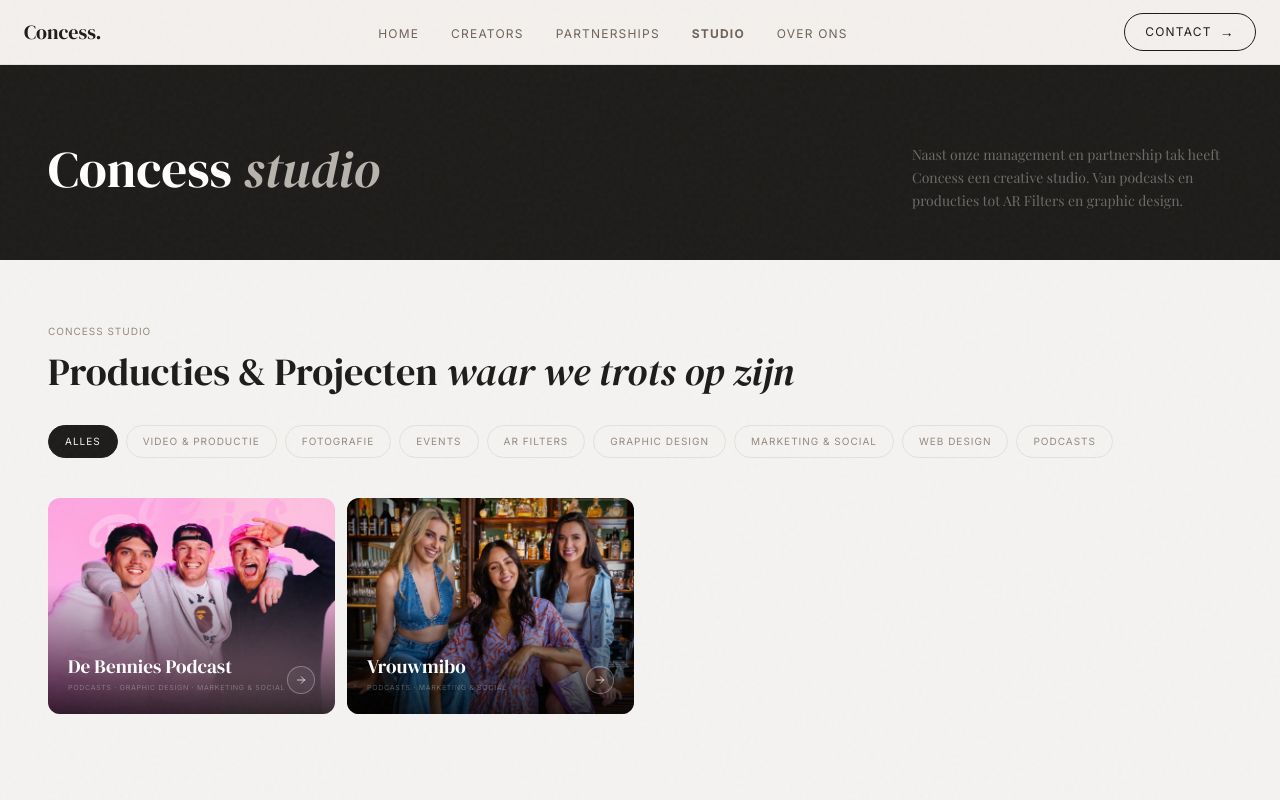
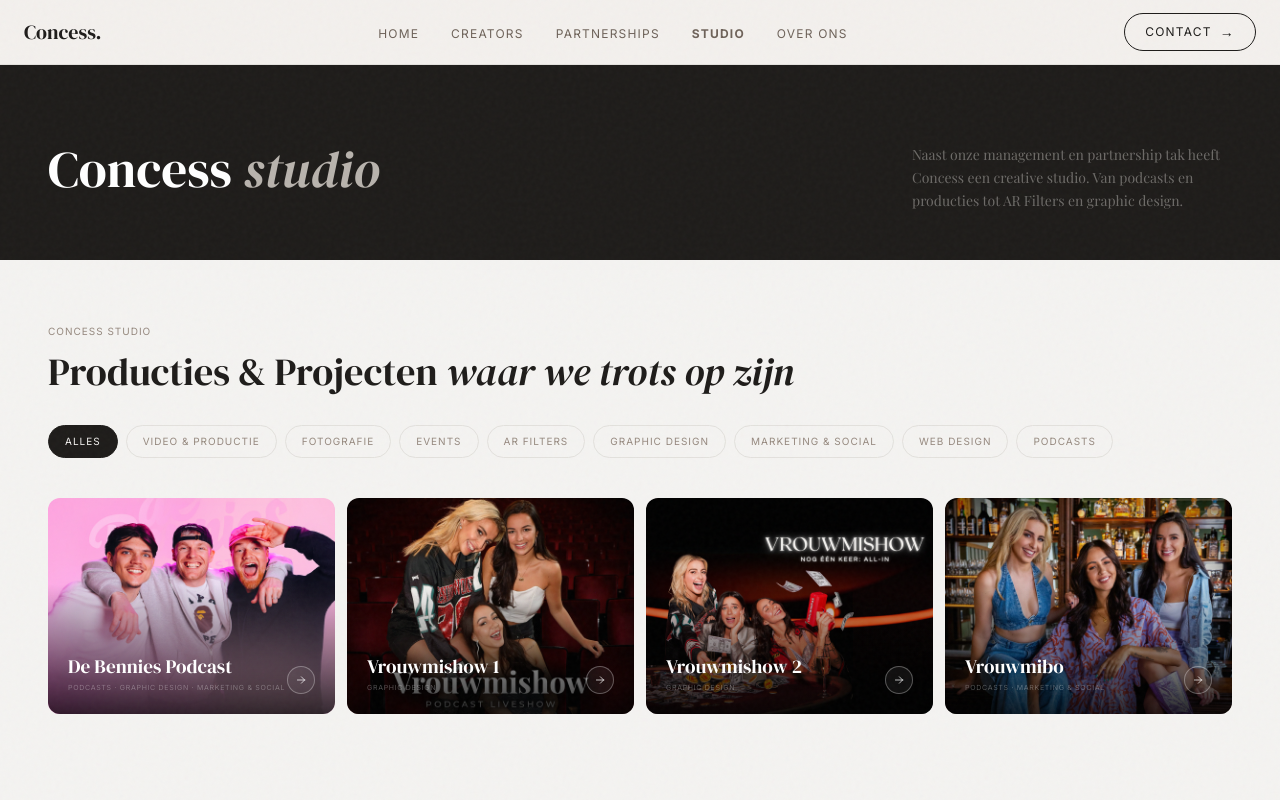
Before and after one commit to xmandysmit-tech/concess-website, a Next.js app: page /studio in a window 1280 px wide. Shown: the top 800 px of the page. Built offline with nearby package versions, Linux system fonts and the light colour scheme; a web font is replaced by a local one.

Commit message:
Studio: Vrouwmishow 1 en 2 als Graphic Design cases toegevoegd

```diff
--- a/app/data/content.ts
+++ b/app/data/content.ts
@@ -282,6 +282,30 @@ export const studioCases: StudioCase[] = [
     ],
   },
   {
+    slug: "vrouwmishow-1",
+    title: "Vrouwmishow 1",
+    subtitle: "Podcast Liveshow",
+    tags: ["Graphic Design"],
+    year: "2023",
+    cover: "/images/Tegels/Vrouwmishow 1.png",
+    gradient: "from-rose-900 to-stone-950",
+    tagline: "Concess Studio",
+    description: "Voor de eerste Vrouwmishow in Tivoli Vredenburg verzorgde Concess het volledige artwork, van theaterposters tot promotiemateriaal.",
+    gallery: [],
+  },
+  {
+    slug: "vrouwmishow-2",
+    title: "Vrouwmishow 2",
+    subtitle: "Nog één keer: All-In",
+    tags: ["Graphic Design"],
+    year: "2024",
+    cover: "/images/Tegels/Vrouwmishow 2.png",
+    gradient: "from-amber-900 to-stone-950",
+    tagline: "Concess Studio",
+    description: "Voor de tweede Vrouwmishow, een volwaardige theatertour langs zalen als DeLaMar Amsterdam, World Forum Den Haag en Oude Luxor Rotterdam, verzorgde Concess het artwork.",
+    gallery: [],
+  },
+  {
     slug: "vrouwmibo-podcast",
     title: "Vrouwmibo",
     subtitle: "de podcast",
```
Also changed, not shown: public/images/Tegels/Vrouwmishow 1.png (added), public/images/Tegels/Vrouwmishow 2.png (added).
